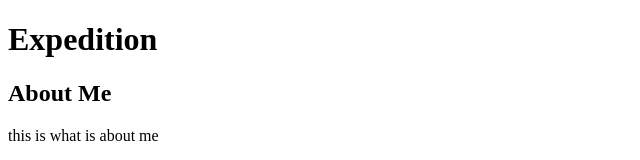
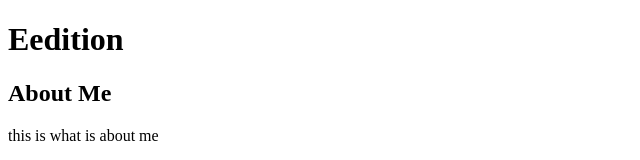
Before and after one commit to Ryuu-Naisho/ngp, a plain HTML site: page index.html in a window 1280 px wide. Shown: the top 160 px of the page, without its empty margins (0-640 px from the left). Drawn offline with Linux system fonts and the light colour scheme.

Commit message:
change heading

```diff
--- a/index.html
+++ b/index.html
@@ -10,7 +10,7 @@
 <body>
 
     <header>
-        <h1>Expedition</h1>
+        <h1>Eedition</h1>
     </header>
 
     <div class="container">
```
